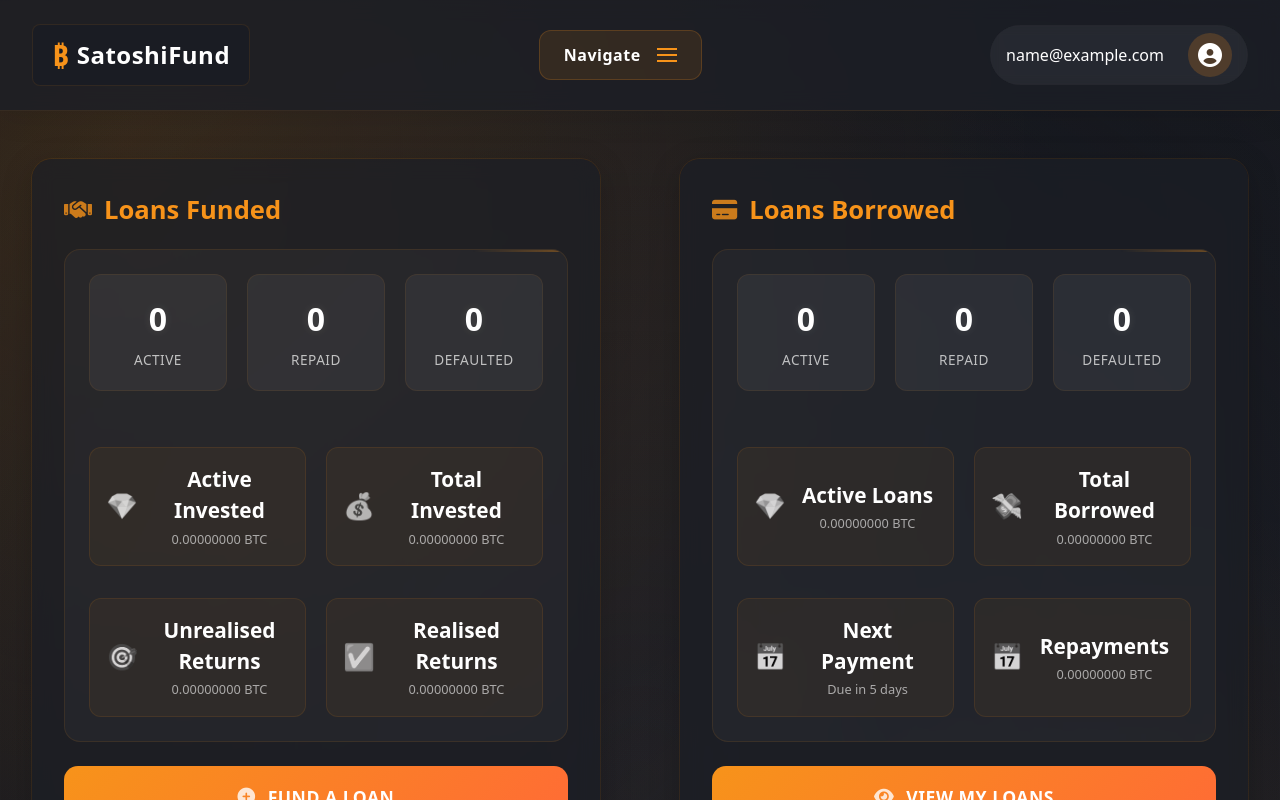
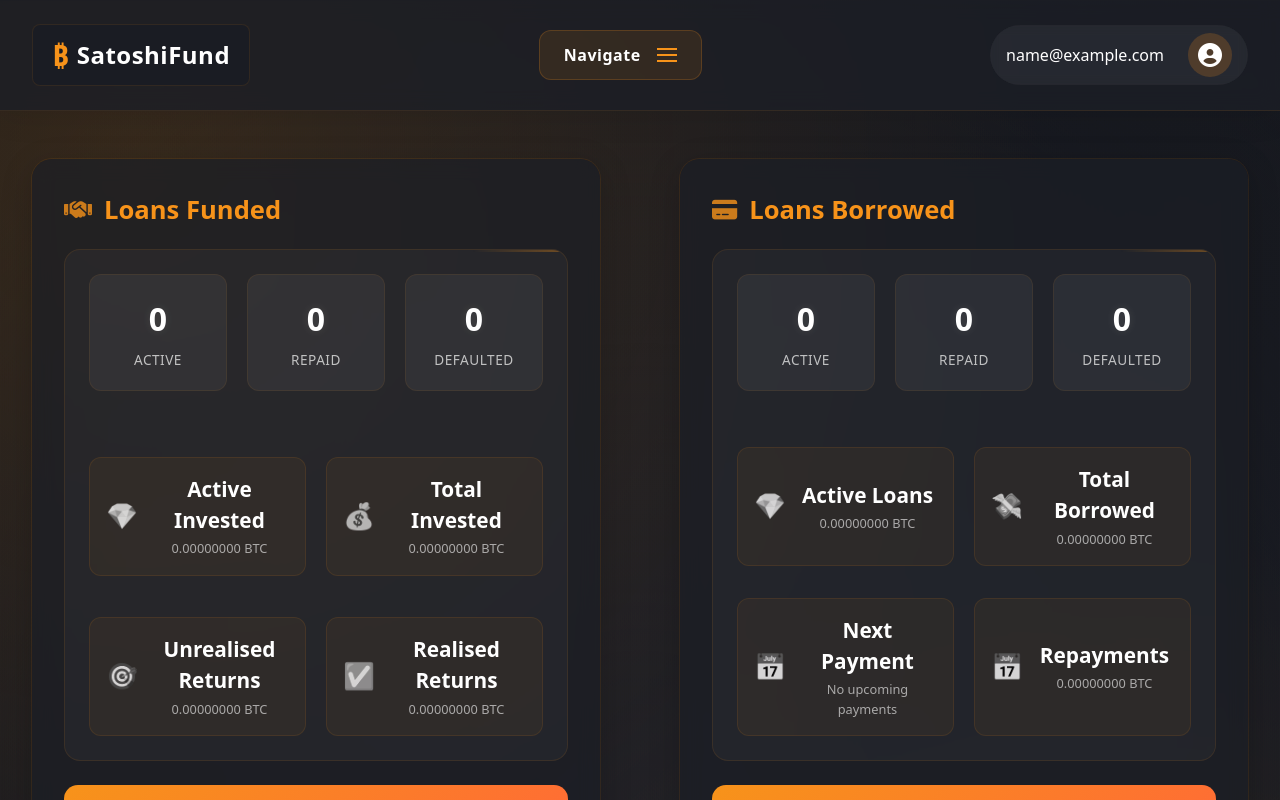
Before and after one commit to SatoshiFundAus/dev1003-p2p-crypto-lending-frontend, a React (Vite) app: page /dashboard in a window 1280 px wide. Shown: the top 800 px of the page. Built offline with nearby package versions, Linux system fonts and the light colour scheme; no server answers; sample sign-in values are in the browser's storage.

Commit message:
Fixed upcoming payments logic

```diff
--- a/src/components/Dashboard.jsx
+++ b/src/components/Dashboard.jsx
@@ -27,7 +27,8 @@ function Dashboard() {
             defaultedLoans: 0,
             totalBorrowed: 0,
             monthlyRepayments: 0,
-            activeLoansAmount: 0
+            activeLoansAmount: 0,
+            nextPayment: { date: null, amount: 0 }
         },
         wallet: {
             totalFunds: 0
@@ -166,6 +167,20 @@ function Dashboard() {
                         return sum;
                     }, 0);
 
+                    // Calculate next payment
+                    const nextPayment = borrowerDealsData.reduce((next, deal) => {
+                        if (!deal.isComplete && new Date(deal.expectedCompletionDate) > new Date()) {
+                            const dealDate = new Date(deal.expectedCompletionDate);
+                            if (!next.date || dealDate < next.date) {
+                                return {
+                                    date: dealDate,
+                                    amount: deal.loanDetails?.request_amount || 0
+                                };
+                            }
+                        }
+                        return next;
+                    }, { date: null, amount: 0 });
+
                     // Calculate repaid and defaulted loans
                     const repaidLoans = borrowerDealsData.filter(deal => deal.isComplete).length;
                     const defaultedLoans = borrowerDealsData.filter(deal => {
@@ -207,7 +222,8 @@ function Dashboard() {
                             defaultedLoans,
                             totalBorrowed,
                             activeLoansAmount,
-                            monthlyRepayments: 0
+                            monthlyRepayments: 0,
+                            nextPayment
                         }
                     }));
                 } else if (borrowerDealsResponse.status === 404) {
@@ -497,14 +513,14 @@ function Dashboard() {
                                     <span className={styles.metricIcon}>💎</span>
                                     <div className={styles.metricContent}>
                                         <div className={styles.metricNumber}>Active Loans</div>
-                                        <div className={styles.metricTitle}>{loanStats.borrowed.activeLoansAmount.toFixed(8)} BTC</div>
+                                        <div className={styles.metricTitle}>{(loanStats.borrowed?.activeLoansAmount || 0).toFixed(8)} BTC</div>
                                     </div>
                                 </div>
                                 <div className={styles.metricBox}>
                                     <span className={styles.metricIcon}>💸</span>
                                     <div className={styles.metricContent}>
                                         <div className={styles.metricNumber}>Total Borrowed</div>
-                                        <div className={styles.metricTitle}>{loanStats.borrowed.totalBorrowed.toFixed(8)} BTC</div>
+                                        <div className={styles.metricTitle}>{(loanStats.borrowed?.totalBorrowed || 0).toFixed(8)} BTC</div>
                                     </div>
                                 </div>
                             </div>
@@ -513,14 +529,18 @@ function Dashboard() {
                                     <span className={styles.metricIcon}>📅</span>
                                     <div className={styles.metricContent}>
                                         <div className={styles.metricNumber}>Next Payment</div>
-                                        <div className={styles.metricTitle}>Due in 5 days</div>
+                                        <div className={styles.metricTitle}>
+                                            {loanStats.borrowed?.nextPayment?.date ?
+                                                `Due in ${Math.ceil((loanStats.borrowed.nextPayment.date - new Date()) / (1000 * 60 * 60 * 24))} days` :
+                                                'No upcoming payments'}
+                                        </div>
                                     </div>
                                 </div>
                                 <div className={styles.metricBox}>
                                     <span className={styles.metricIcon}>📅</span>
                                     <div className={styles.metricContent}>
                                         <div className={styles.metricNumber}>Repayments</div>
-                                        <div className={styles.metricTitle}>{loanStats.borrowed.monthlyRepayments.toFixed(8)} BTC</div>
+                                        <div className={styles.metricTitle}>{(loanStats.borrowed?.monthlyRepayments || 0).toFixed(8)} BTC</div>
                                     </div>
                                 </div>
                             </div>
```
